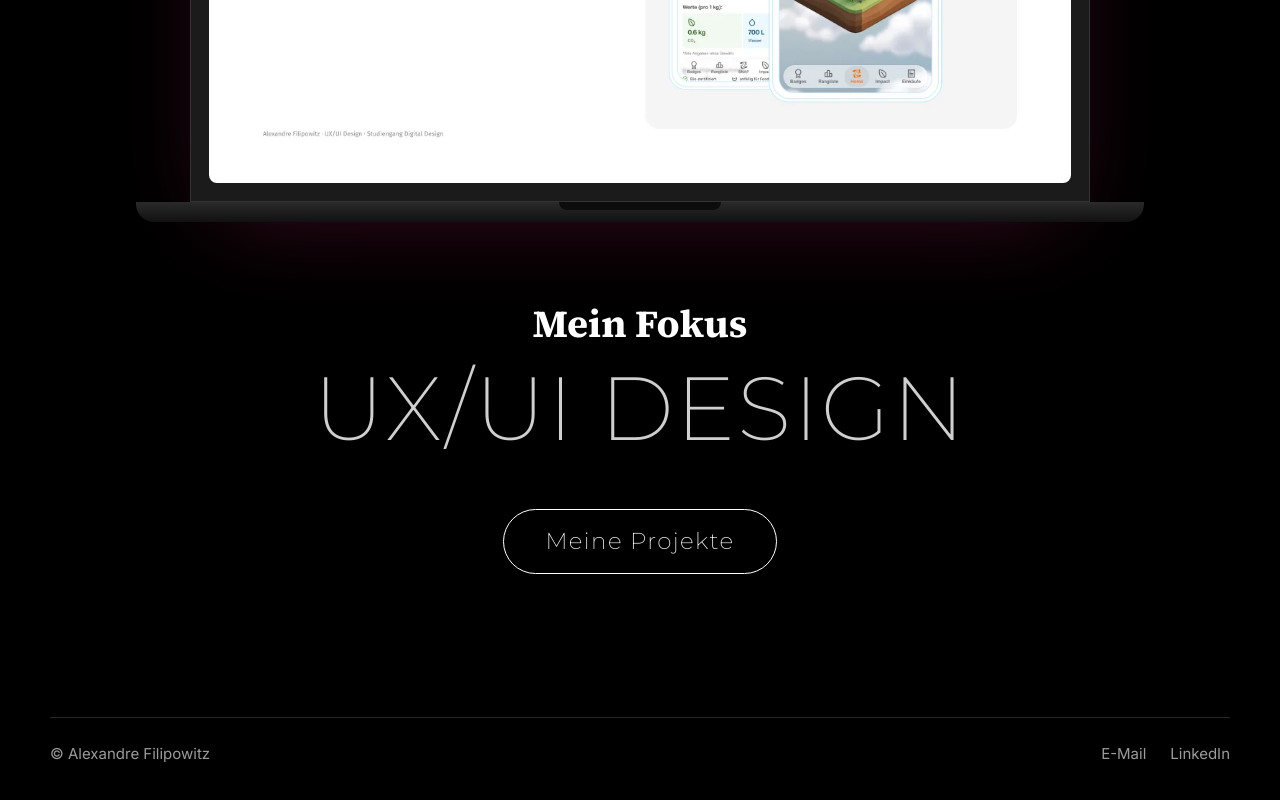
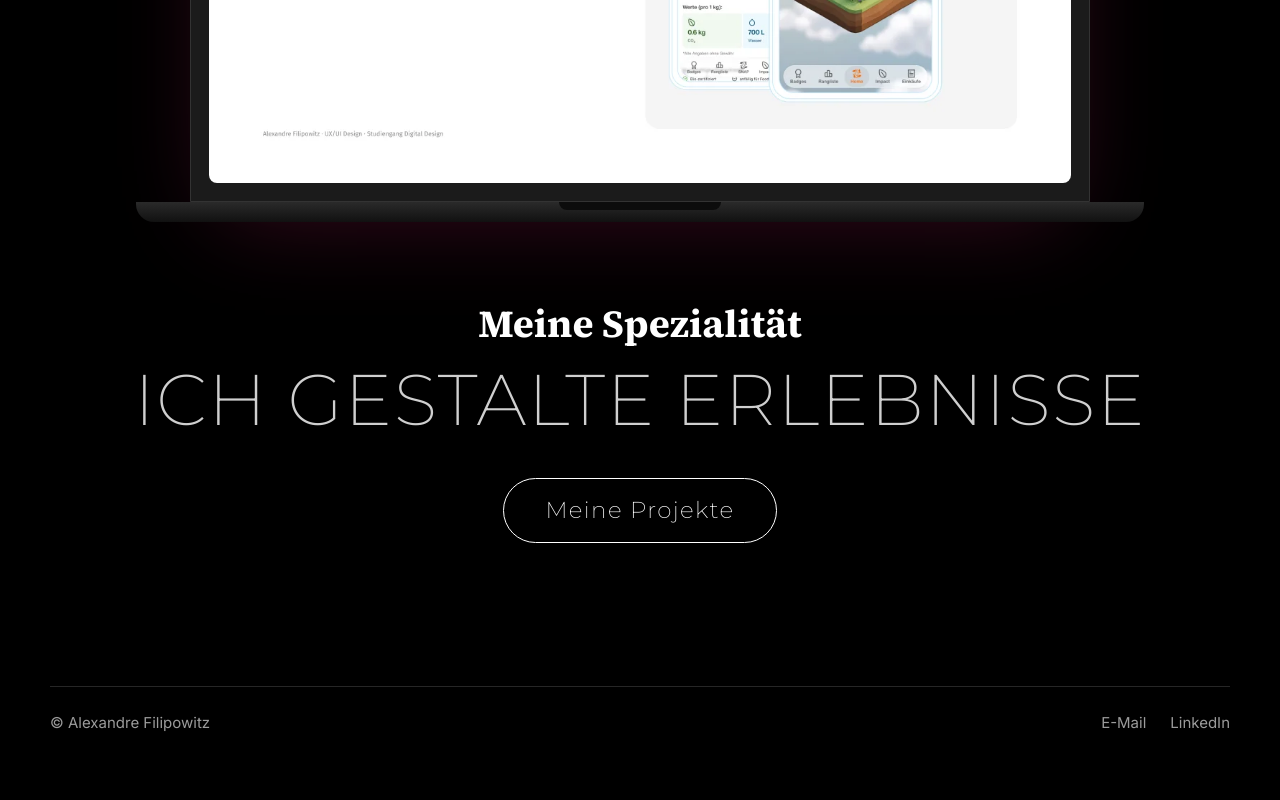
Before and after one commit to alexxs360/portfolio, a plain HTML site: page index.html in a window 1280 px wide. Shown: the part 2113-2913 px from the top of the page. Drawn offline with Linux system fonts and the light colour scheme; a web font is replaced by a local one.

Commit message:
Startseite: 'Meine Spezialität / Ich gestalte Erlebnisse'
Co-Authored-By: Claude Opus 5.5 <noreply@anthropic.com>
Claude-Session: https://claude.ai/code/session_0132qsq2VmMFeQAb1jDDd18c

```diff
--- a/css/style.css
+++ b/css/style.css
@@ -68,7 +68,8 @@ main{display:block;min-height:62vh}
 .laptop .base{height:clamp(12px,1.6vw,20px);background:linear-gradient(#2a2a2a,#111);border-radius:0 0 18px 18px;margin:0 -6%;position:relative}
 .laptop .base::after{content:"";position:absolute;left:42%;right:42%;top:0;height:40%;background:#0c0c0c;border-radius:0 0 8px 8px}
 .focus .kicker{margin-bottom:.15em}
-.focus .big-thin{font-family:var(--display);font-weight:200;text-transform:uppercase;font-size:clamp(40px,7vw,96px);line-height:1.05;letter-spacing:.02em;color:#cfcfcf;margin:0 0 .6em}
+.focus .big-thin{font-family:var(--display);font-weight:200;text-transform:uppercase;font-size:clamp(30px,5.6vw,80px);line-height:1.08;letter-spacing:.02em;color:#cfcfcf;margin:0 0 .55em}
+@media (min-width:861px){.focus .big-thin{white-space:nowrap}}
 .pill{display:inline-block;font-family:var(--display);font-size:clamp(18px,1.8vw,24px);letter-spacing:.06em;padding:.55em 1.8em;border:1.5px solid var(--text);border-radius:999px;text-decoration:none;transition:background .2s,color .2s}
 .pill:hover{background:var(--text);color:var(--bg)}
 .hero-cta{margin-top:clamp(20px,2.4vw,30px);font-size:clamp(15px,1.25vw,18px);font-weight:500;letter-spacing:.08em;padding:.5em 1.35em}
--- a/index.html
+++ b/index.html
@@ -8,7 +8,7 @@
 <link rel="preconnect" href="https://fonts.googleapis.com">
 <link rel="preconnect" href="https://fonts.gstatic.com" crossorigin>
 <link href="https://fonts.googleapis.com/css2?family=Alfa+Slab+One&family=Inter:wght@400;500;600&family=Montserrat:wght@200;600;700;800&family=Source+Serif+4:opsz,wght@8..60,700&display=swap" rel="stylesheet">
-<link rel="stylesheet" href="css/style.css?v=1a3f0493">
+<link rel="stylesheet" href="css/style.css?v=d3139c4e">
 </head>
 <body>
 
@@ -63,8 +63,8 @@
       <div class="screen"><img src="images/mig_cover.webp" alt=""></div>
       <div class="base"></div>
     </div>
-    <p class="kicker">Mein Fokus</p>
-    <p class="big-thin">UX/UI Design</p>
+    <p class="kicker">Meine Spezialität</p>
+    <p class="big-thin">Ich gestalte Erlebnisse</p>
     <a class="pill" href="projekte.html">Meine Projekte</a>
   </div>
 </section>
```
Also changed, not shown: 404.html (+1 -1 lines), abo-manager.html (+1 -1 lines), eco-island.html (+1 -1 lines), kontakt.html (+1 -1 lines), lebenslauf.html (+1 -1 lines), projekte.html (+1 -1 lines), ueber-mich.html (+1 -1 lines).
